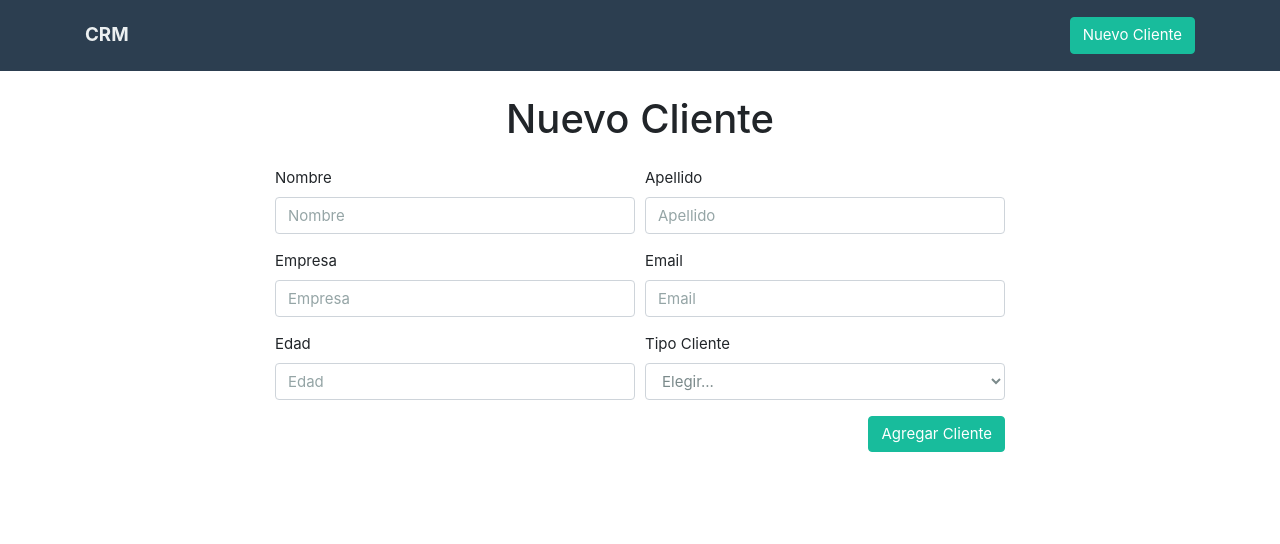
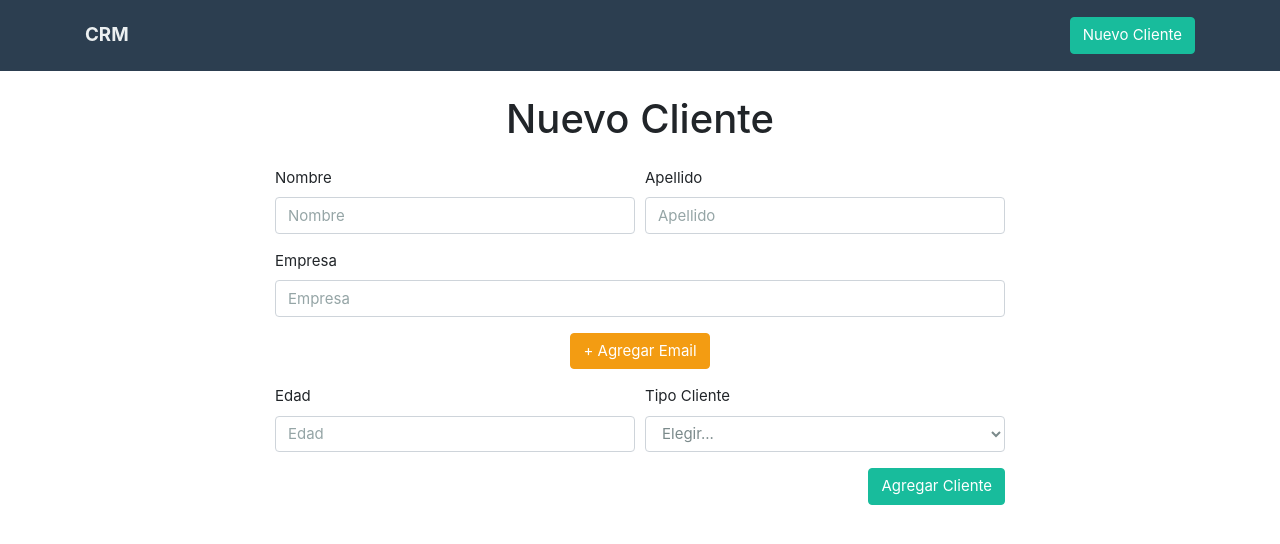
Before and after one commit to FerGuevaraM95/graphql-servidor, a React (Create React App) app in the folder cliente/: page /cliente/nuevo in a window 1280 px wide. Shown: the top 544 px of the page. Built offline with nearby package versions, Linux system fonts and the light colour scheme.

Commit message:
(Add):Creacion de multiples emails en el Front

```diff
--- a/cliente/src/componentes/Clientes.js
+++ b/cliente/src/componentes/Clientes.js
@@ -5,8 +5,8 @@ import { Link } from 'react-router-dom';
 import { CLIENTES_QUERY } from '../queries';
 
 const Contactos = () => (
-    <Query query={CLIENTES_QUERY}>
-    {({loading, error, data}) => {
+    <Query query={CLIENTES_QUERY} pollInterval={1000}>
+    {({loading, error, data, startPolling, stopPolling}) => {
         if(loading) return "Cargando..."
         if(error) return `Error: ${error.message}`;
         console.log(data.getClientes);
--- a/cliente/src/componentes/NuevoCliente.js
+++ b/cliente/src/componentes/NuevoCliente.js
@@ -13,7 +13,33 @@ class NuevoCliente extends Component {
             email: '',
             tipo: ''
         },
-        error: false
+        error: false,
+        emails: []
+    }
+
+    leerCampo = i => e => {
+        const nuevoEmail = this.state.emails.map((email, index) => {
+            if(i !== index) return email;
+            return {
+                ...email,
+                email: e.target.value
+            }
+        });
+        this.setState({
+            emails: nuevoEmail
+        });
+    }
+
+    nuevoCampo = () => {
+        this.setState({
+            emails: this.state.emails.concat([{email: ''}])
+        });
+    }
+
+    quitarCampo = i => () => {
+        this.setState({
+            emails: this.state.emails.filter((email, index) => i !== index)
+        });
     }
 
     render() {
@@ -97,7 +123,7 @@ class NuevoCliente extends Component {
                                 </div>
                             </div>
                             <div className="form-row">
-                                <div className="form-group col-md-6">
+                                <div className="form-group col-md-12">
                                     <label>Empresa</label>
                                     <input
                                         type="text"
@@ -113,21 +139,36 @@ class NuevoCliente extends Component {
                                         }}
                                     />
                                 </div>
-                                <div className="form-group col-md-6">
-                                    <label>Email</label>
-                                    <input
-                                        type="email"
-                                        className="form-control"
-                                        placeholder="Email"
-                                        onChange={e => {
-                                            this.setState({
-                                                cliente:{
-                                                    ...this.state.cliente,
-                                                    email: e.target.value
-                                                }
-                                            });
-                                        }}
-                                    />
+                                {this.state.emails.map((input, index) => (
+                                    <div key={index} className="form-group col-md-12">
+                                        <label>Correo {index +1}:</label>
+                                        <div className="input-group">
+                                            <input
+                                                onChange={this.leerCampo(index)}
+                                                type="email"
+                                                placeholdder="Email"
+                                                className="form-control"
+                                            />
+                                            <div className="input-group-append">
+                                                <button
+                                                    onClick={this.quitarCampo(index)}
+                                                    type="button"
+                                                    className="btn btn-danger"
+                                                >
+                                                    &times; Eliminar
+                                                </button>
+                                            </div>
+                                        </div>
+                                    </div>
+                                ))}
+                                <div className="form-group d-flex justify-content-center col-md-12">
+                                        <button
+                                            onClick={this.nuevoCampo}
+                                            type="button"
+                                            className="btn btn-warning"
+                                        >
+                                            + Agregar Email
+                                        </button>
                                 </div>
                             </div>
                             <div className="form-row">
```
